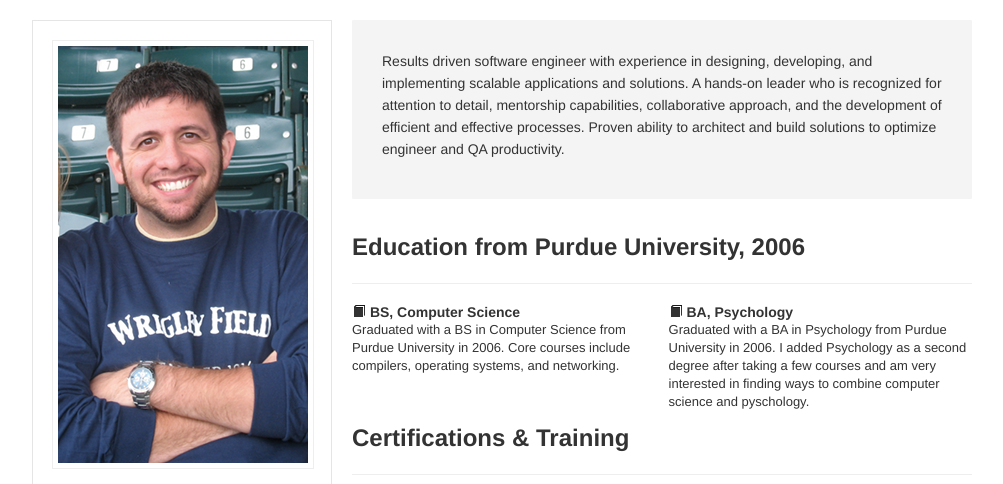
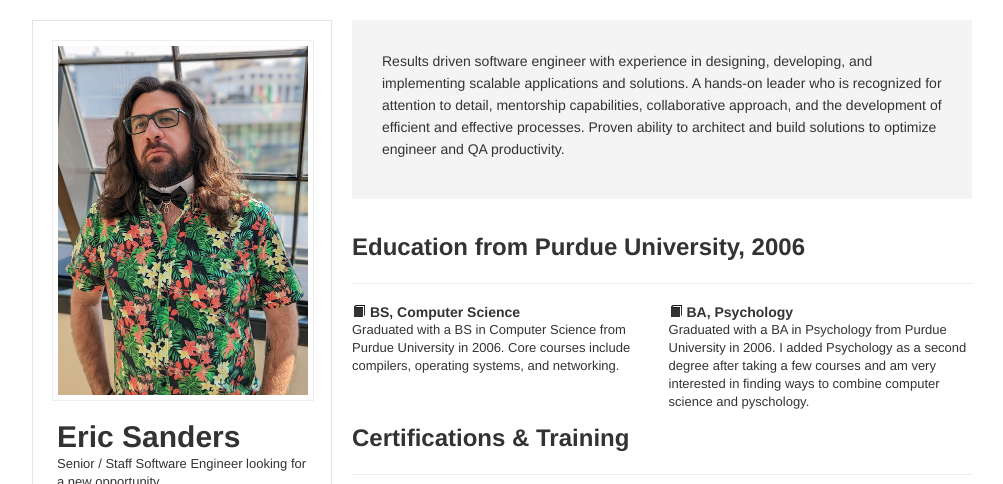
Before and after one commit to chicohernando/easander.com, a plain HTML site: page index.html in a window 1280 px wide. Shown: the top 484 px of the page, without its empty margins (138-1141 px from the left). Drawn offline with nearby package versions, Linux system fonts and the light colour scheme.

Commit message:
#3 Swapping out profile pic and only forcing image width

```diff
--- a/css/easander.css
+++ b/css/easander.css
@@ -44,7 +44,6 @@ body {
   padding:5px;
   margin:auto auto;
   width:250px;
-  height:417px;
 }
 
 .avatar img{
--- a/index.html
+++ b/index.html
@@ -34,7 +34,7 @@
         <div class="span4">
           <div class="well">
             <div class="avatar">
-              <img src="images/eric-sanders-250x417.png" />
+              <img src="images/eric-sanders-staff-software-engineer.png" />
             </div>
 
             <br class="clearfix" />
```
